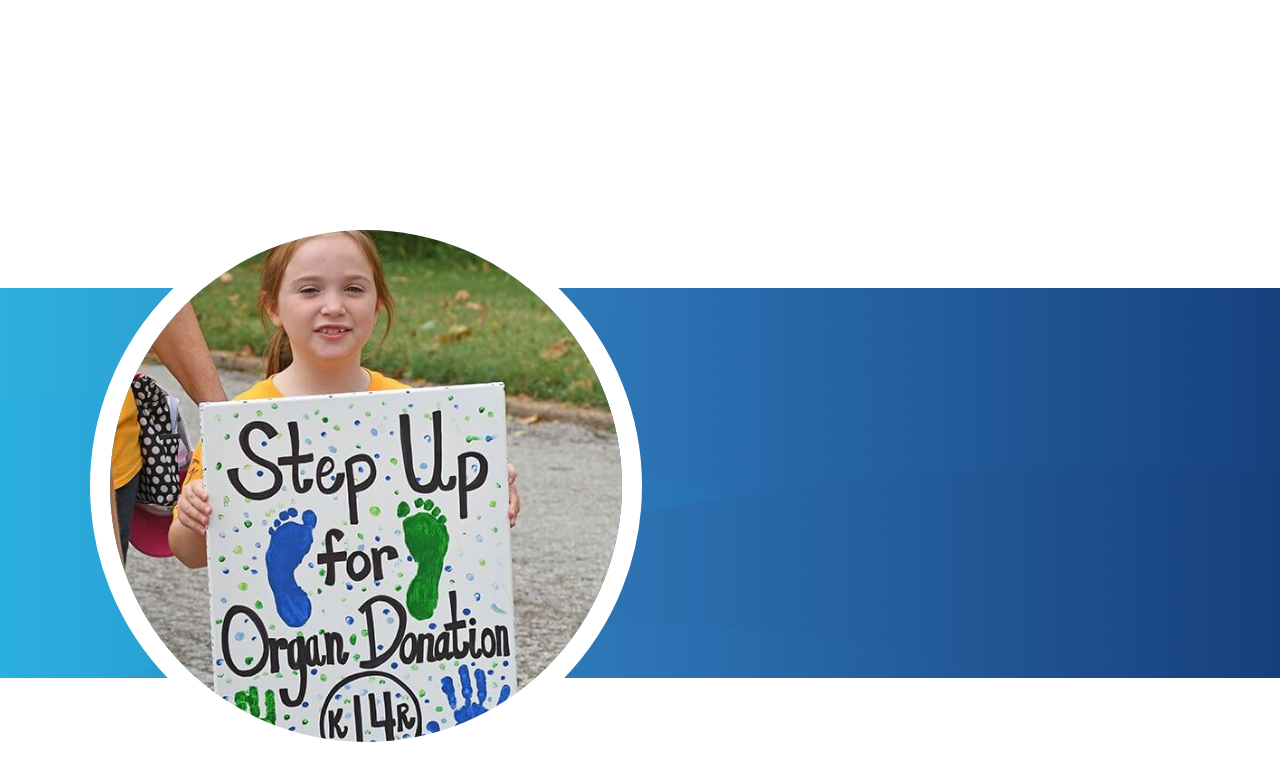
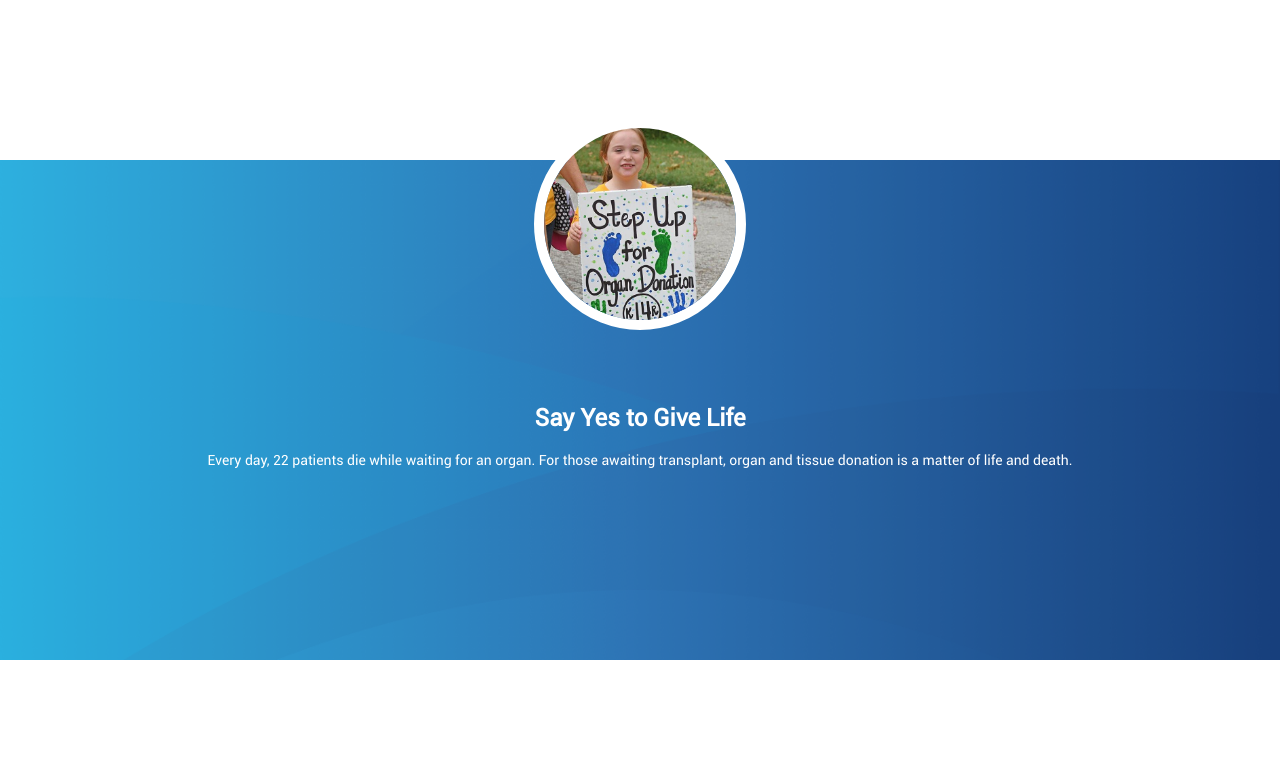
Before and after one commit to marcus234/project-careers, a plain HTML site: page index.html in a window 1280 px wide. Drawn offline with Linux system fonts and the light colour scheme.

Commit message:
Adicionando parágrafos

```diff
--- a/assets/css/index.css
+++ b/assets/css/index.css
@@ -1,18 +1,58 @@
+@font-face {
+    font-family: 'Roboto';
+    src: url("/assets/fonts/roboto/Roboto-Regular.ttf") format(truetype);
+}
+@font-face {
+    font-family: 'Roboto-Light';
+    src: url("/assets/fonts/roboto/Roboto-Light.ttf") format(truetype);
+}
 body {
     padding: 0;
     margin: 0;
 }
+#highlight-slider {
+    flex-direction: column;
+    position: relative;
+}
 #background-slider {
     position: relative;
+    margin-top: 10rem;
+}
+#background-slider img {
     width: 100%;
-    margin-top: 18rem;
+    height: 500px;
+    background-size: cover;
 }
-.image-1 img {
-    margin-left: 90px;
+.background-column-1 {
+    color: red;
+}
+.background-column-2 {
     position: absolute;
-    top: 210px;
+    right: 0;
+    color: red;
+}
+img.image-slide {
+    bottom: 460px;
+    left: 0;
+    right: 0;
+    margin: auto;
+    position: absolute;
+    top: 0;
     border-radius: 50%;
-    border: 20px solid white;
-    width: 32rem;
-    height: 32rem;
+    border: 10px solid #fff;
+    width: 12rem;
+    height: 12rem;
 }
+.text {
+    text-align: center;
+    margin: 0;
+    position: relative;
+    bottom: 280px;
+    color: #fff;
+    font-weight: 300;
+    font-family: 'Roboto';
+}
+.text p {
+    font-size: 14px;
+    font-family: 'Roboto';
+}
--- /dev/null
+++ b/assets/fonts/roboto/NOTICE.txt
@@ -0,0 +1 @@
+You may use the materials in this file without restriction to develop your apps and to use in your apps.
--- a/index.html
+++ b/index.html
@@ -13,15 +13,29 @@
 
         <div class="region region-highlight-slider">
 
-            <div id="block-highlight-slider" class="block block-block-content">
+            <div id="block-highlight-slider" class="block block-highlight">
 
-                <img id="background-slider" src="assets/images/background-slider.png" alt="background-slider">
+                <div class="background-column-1"></div>
+                <div class="background-column-2"></div>
+
+                <div id="background-slider" alt="background-slider">
+                    <img src="assets/images/background-slider.png" alt="background-slider">
+                </div>
+
 
                 <div id="images-slider">
 
-                    <div class="image-slide">
+                    <div>
 
-                        <div class="image-1"><img src="assets/images/image-1.jpg" alt=""></div>
+                        <img class="image-slide" src="assets/images/image-1.jpg" alt="image">
+
+                    </div>
+
+                    <div class="text">
+
+                        <h2>Say Yes to Give Life</h2>
+
+                        <p>Every day, 22 patients die while waiting for an organ. For those awaiting transplant, organ and tissue donation is a matter of life and death.</p>
 
                     </div>
 
```
Also changed, not shown: assets/fonts/roboto/Roboto-Black.ttf (added), assets/fonts/roboto/Roboto-BlackItalic.ttf (added), assets/fonts/roboto/Roboto-Bold.ttf (added), assets/fonts/roboto/Roboto-BoldCondensed.ttf (added), assets/fonts/roboto/Roboto-BoldCondensedItalic.ttf (added), assets/fonts/roboto/Roboto-BoldItalic.ttf (added), assets/fonts/roboto/Roboto-Condensed.ttf (added), assets/fonts/roboto/Roboto-CondensedItalic.ttf (added), assets/fonts/roboto/Roboto-Italic.ttf (added), assets/fonts/roboto/Roboto-Light.ttf (added), assets/fonts/roboto/Roboto-LightItalic.ttf (added), assets/fonts/roboto/Roboto-Medium.ttf (added), assets/fonts/roboto/Roboto-MediumItalic.ttf (added), assets/fonts/roboto/Roboto-Regular.ttf (added), 2 more files, 1 other file.
